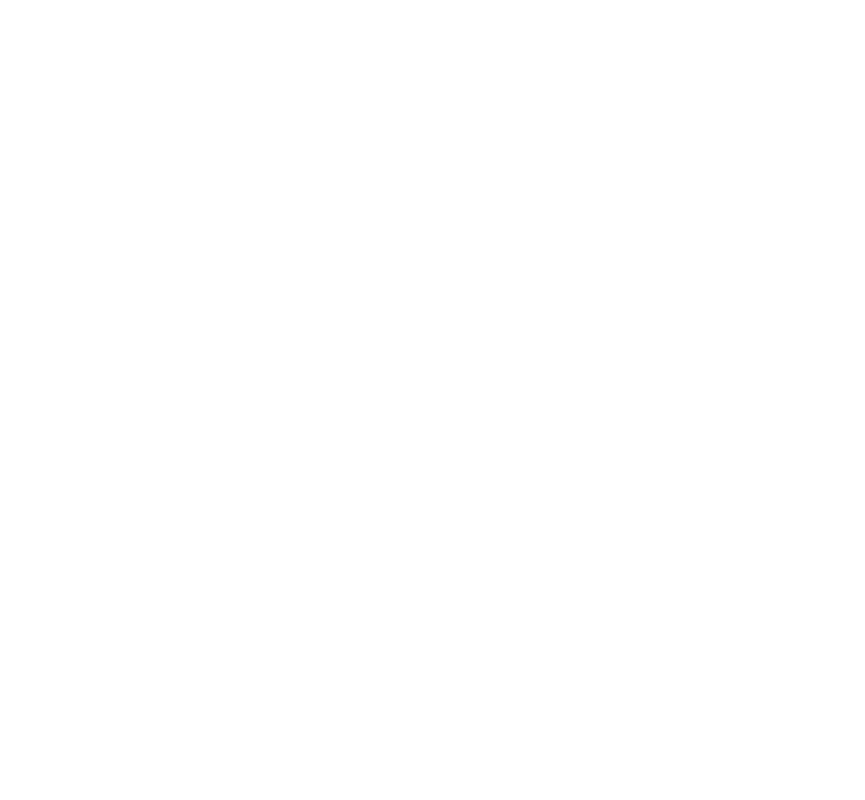
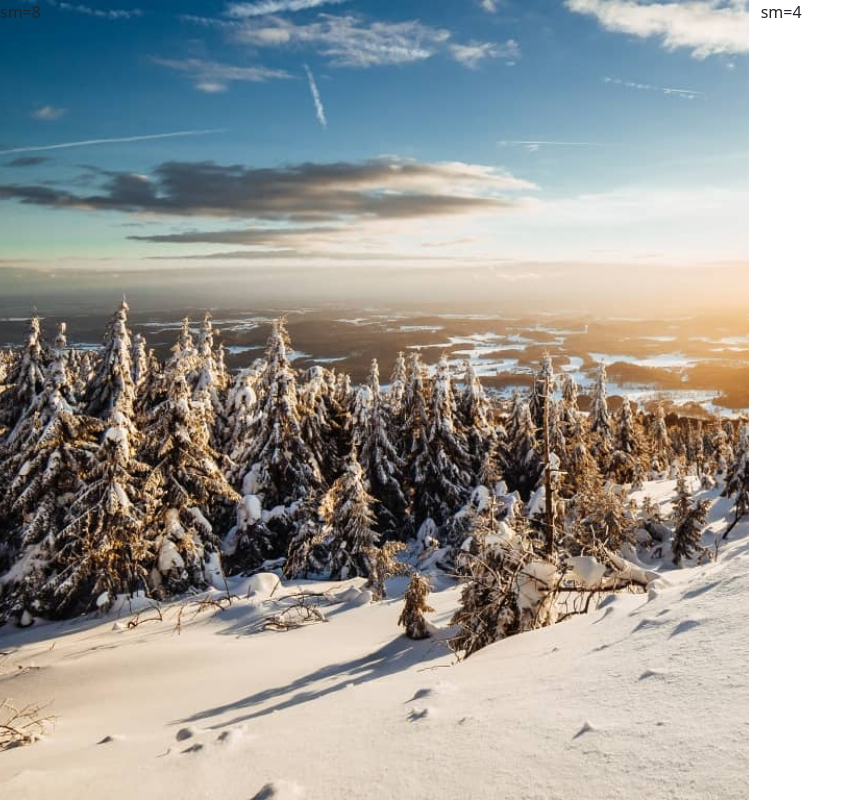
Before and after one commit to Elijah-glitch/Authentication-user, a React (Create React App) app: page / in a window 1280 px wide. Shown: the whole page, without its empty margins (0-865 px from the left). Built offline with nearby package versions, Linux system fonts and the light colour scheme.

Commit message:
create layout project

```diff
--- a/package.json
+++ b/package.json
@@ -6,8 +6,12 @@
     "@testing-library/jest-dom": "^5.16.5",
     "@testing-library/react": "^13.3.0",
     "@testing-library/user-event": "^13.5.0",
+    "bootstrap": "^5.2.0",
+    "firebase": "^9.9.2",
     "react": "^18.2.0",
+    "react-bootstrap": "^2.5.0",
     "react-dom": "^18.2.0",
+    "react-router-dom": "^6.3.0",
     "react-scripts": "5.0.1",
     "web-vitals": "^2.1.4"
   },
--- a/src/App.css
+++ /dev/null
@@ -1,38 +0,0 @@
-.App {
-  text-align: center;
-}
-
-.App-logo {
-  height: 40vmin;
-  pointer-events: none;
-}
-
-@media (prefers-reduced-motion: no-preference) {
-  .App-logo {
-    animation: App-logo-spin infinite 20s linear;
-  }
-}
-
-.App-header {
-  background-color: #282c34;
-  min-height: 100vh;
-  display: flex;
-  flex-direction: column;
-  align-items: center;
-  justify-content: center;
-  font-size: calc(10px + 2vmin);
-  color: white;
-}
-
-.App-link {
-  color: #61dafb;
-}
-
-@keyframes App-logo-spin {
-  from {
-    transform: rotate(0deg);
-  }
-  to {
-    transform: rotate(360deg);
-  }
-}
--- a/src/App.js
+++ b/src/App.js
@@ -1,10 +1,14 @@
-import './App.css';
+import React from 'react'
+import { Stack, Row, Col } from 'react-bootstrap';
 
 function App() {
   return (
-    <div className="App">
-
-    </div>
+    <Stack>
+      <Row>
+        <Col className='bg-image' style={{ minHeight: "100vh" }} sm={7}>sm=8</Col>
+        <Col className='bg-white' style={{ minHeight: "100vh" }} sm={5}>sm=4</Col>
+      </Row>
+    </Stack>
   );
 }
 
--- a/src/index.css
+++ b/src/index.css
@@ -1,13 +1,16 @@
-body {
+* {
   margin: 0;
-  font-family: -apple-system, BlinkMacSystemFont, 'Segoe UI', 'Roboto', 'Oxygen',
-    'Ubuntu', 'Cantarell', 'Fira Sans', 'Droid Sans', 'Helvetica Neue',
-    sans-serif;
-  -webkit-font-smoothing: antialiased;
-  -moz-osx-font-smoothing: grayscale;
+  padding: 0;
+  box-sizing: border-box;
 }
 
-code {
-  font-family: source-code-pro, Menlo, Monaco, Consolas, 'Courier New',
-    monospace;
+body {
+  width: 100%;
+  overflow: hidden;
 }
+
+.bg-image{
+  background-image: url('../public/image/snow.jpg');
+  background-repeat: no-repeat;
+  background-size: cover;
+}
--- a/src/index.js
+++ b/src/index.js
@@ -1,6 +1,7 @@
 import React from 'react';
 import ReactDOM from 'react-dom/client';
 import './index.css';
+import 'bootstrap/dist/css/bootstrap.min.css';
 import App from './App';
 
 const root = ReactDOM.createRoot(document.getElementById('root'));
```
Also changed, not shown: src/firebase.js (added, +14 -0 lines), public/image/snow.jpg (added), 1 other file (tests, documents, lock files or other folders).
